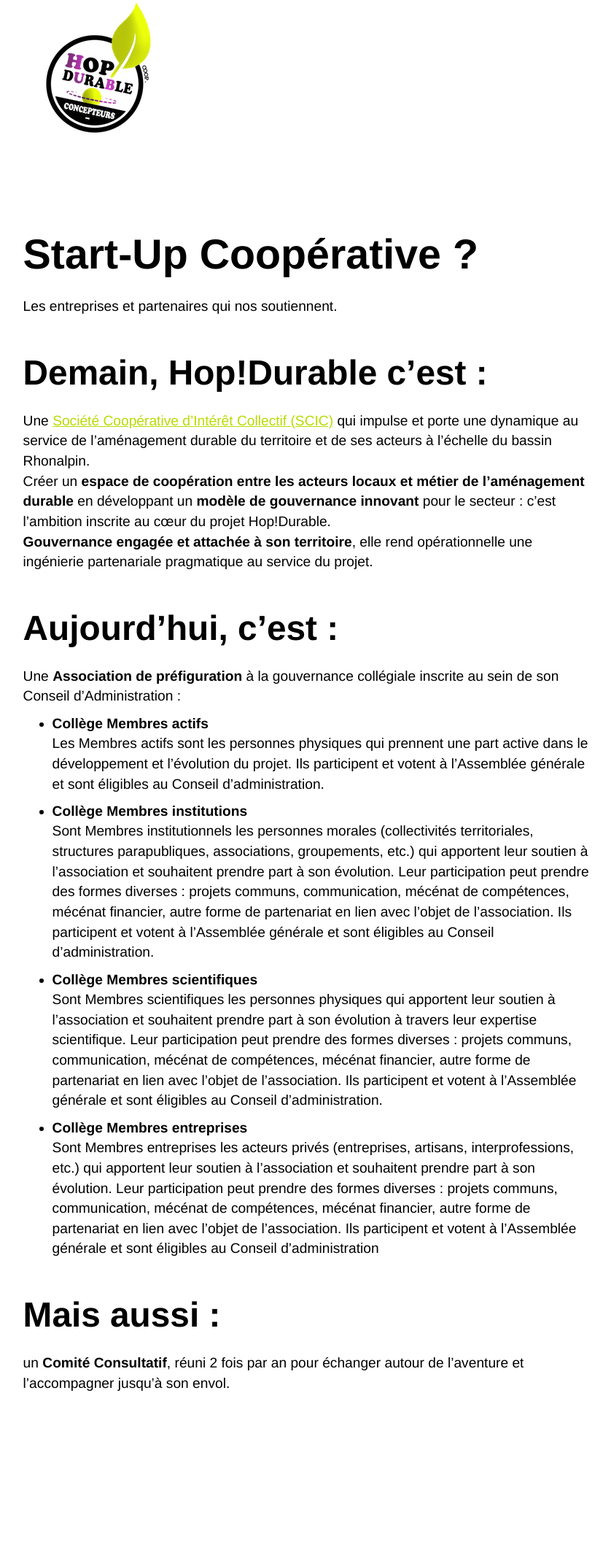
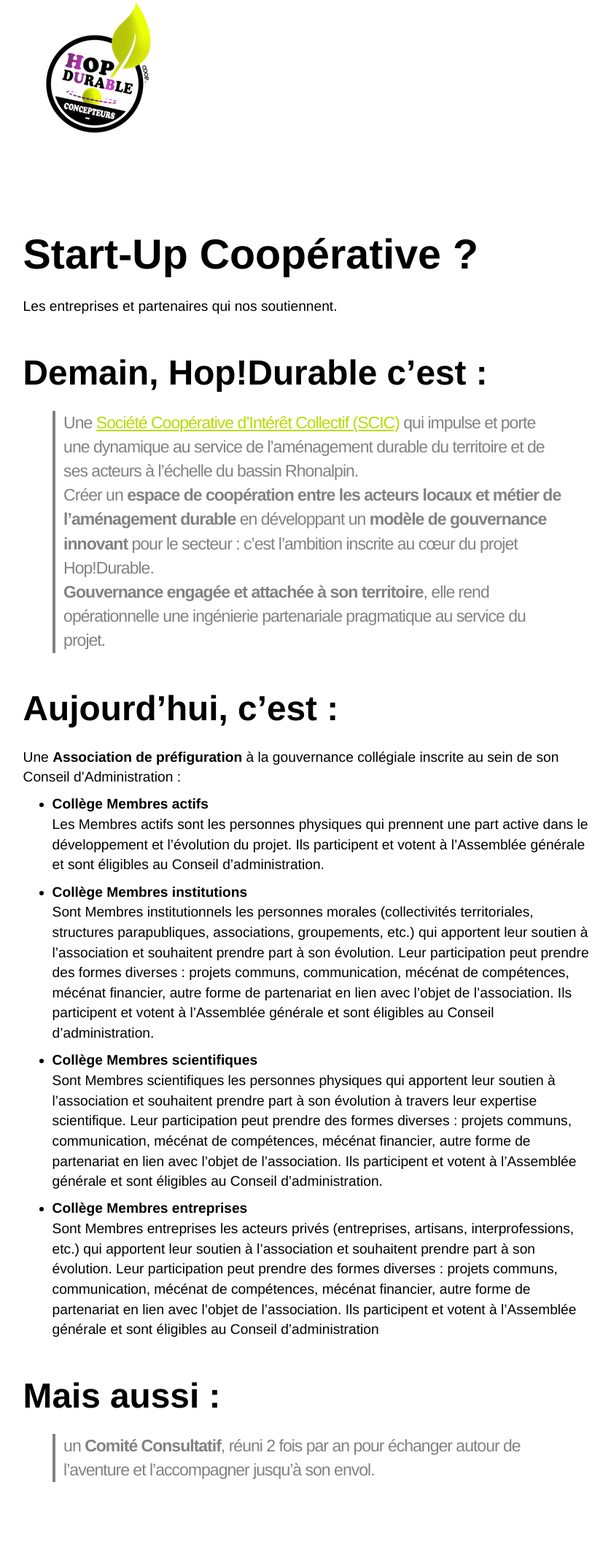
Before and after one commit to pierrenault/hopdurable.github.io, a Jekyll site: the page built from hop-durable-startup.md, in a window 1280 px wide. Shown: the whole page at 73% size, without its empty margins (218-1056 px from the left). Built offline with Jekyll 4.4.1, drawn with Linux system fonts in a browser that asks for light colours; before the commit the page ends 1996 px from its top, so only the background shows below that.

```diff
--- a/hop-durable-startup.md
+++ b/hop-durable-startup.md
@@ -6,7 +6,7 @@ published: true
 
 ## Demain, Hop!Durable c'est :
 
-Une [Société Coopérative d'Intérêt Collectif (SCIC)](http://www.les-scic.coop/export/sites/default/fr/les-scic/_media/documents/docs-juridique/Fiche_prxsentation_Scic_CG_Scop_x2016x.pdf) qui impulse et porte une dynamique au service de l'aménagement durable du territoire et de ses acteurs à l'échelle du bassin Rhonalpin.
+>Une [Société Coopérative d'Intérêt Collectif (SCIC)](http://www.les-scic.coop/export/sites/default/fr/les-scic/_media/documents/docs-juridique/Fiche_prxsentation_Scic_CG_Scop_x2016x.pdf) qui impulse et porte une dynamique au service de l'aménagement durable du territoire et de ses acteurs à l'échelle du bassin Rhonalpin.
 Créer un **espace de coopération entre les acteurs locaux et métier de l'aménagement durable** en développant un **modèle de gouvernance innovant** pour le secteur : c'est l'ambition inscrite au cœur du projet Hop!Durable.
 **Gouvernance engagée et attachée à son territoire**, elle rend opérationnelle une ingénierie partenariale pragmatique au service du projet.
 
@@ -28,4 +28,4 @@ Sont Membres entreprises les acteurs privés (entreprises, artisans, interprofes
 
 
 ## Mais aussi :
-un **Comité Consultatif**, réuni 2 fois par an pour échanger autour de l'aventure et l'accompagner jusqu'à son envol.
+>un **Comité Consultatif**, réuni 2 fois par an pour échanger autour de l'aventure et l'accompagner jusqu'à son envol.
```
